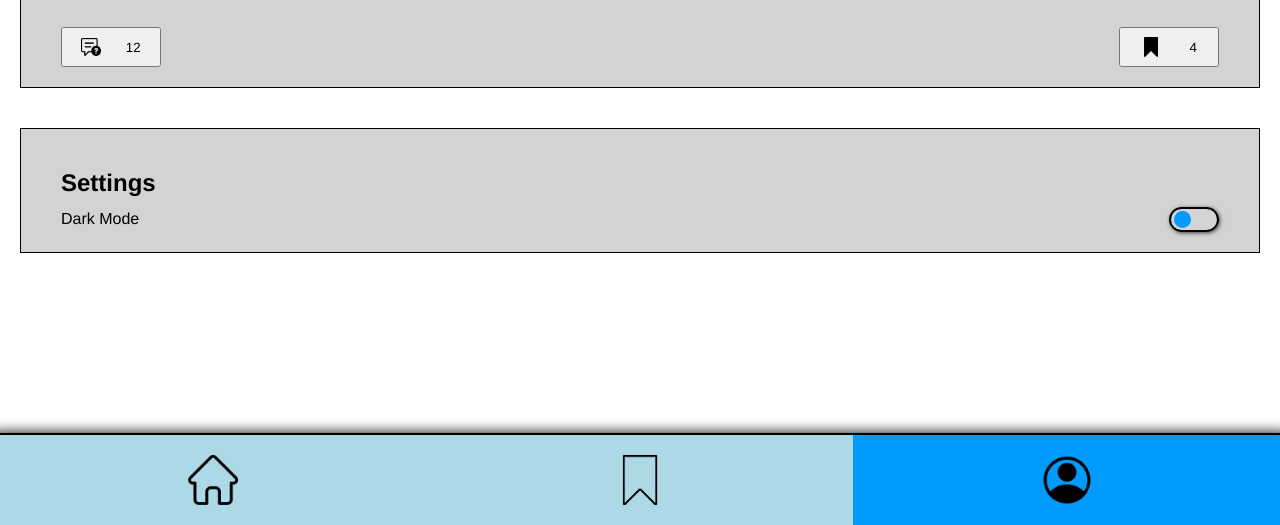
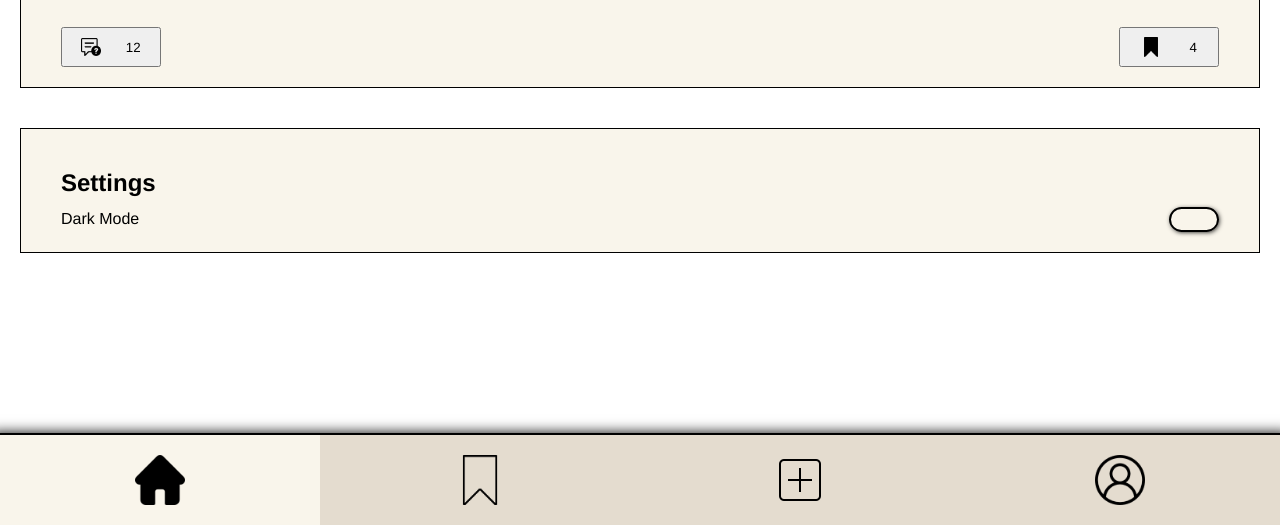
Before and after one commit to denescsaszar/project-1-quiz-app, a plain HTML site: page profile.html in a window 1280 px wide. Shown: the part 275-800 px from the top of the page. Drawn offline with Linux system fonts and the light colour scheme.

Commit message:
css formatting

```diff
--- a/css/global.css
+++ b/css/global.css
@@ -1,6 +1,4 @@
 :root {
-  --accent-color: lightblue;
-  --active-color: rgba(0, 155, 255, 1);
   --fs-500: 1.1rem;
   --fs-600: 1.5rem;
   --fs-900: 1.75rem;
@@ -30,7 +28,7 @@ footer {
 header {
   top: 0;
   padding: 20px;
-  background-color: var(--accent-color);
+  background-color: #e4dccf;
   border-bottom: 2px solid black;
   box-shadow: 0px -10px 13px 10px black;
 }
@@ -41,7 +39,7 @@ main {
 
 section {
   position: relative;
-  background-color: lightgray;
+  background-color: #f9f5eb;
   padding: 10px;
   border: 1px solid black;
   margin-bottom: 40px;
@@ -53,7 +51,7 @@ section {
 .footer {
   bottom: 0;
   display: flex;
-  background-color: var(--accent-color);
+  background-color: #e4dccf;
   justify-content: space-between;
   border-top: 2px solid black;
   box-shadow: 0px 10px 13px 10px black;
@@ -73,7 +71,7 @@ section {
 }
 
 .footer__link.footer__link--active {
-  background-color: var(--active-color);
+  background-color: #f9f5eb;
 }
 
 .hidden {
--- a/css/index.css
+++ b/css/index.css
@@ -10,6 +10,8 @@
 }
 
 .question-card__button {
+  background-color: #ea5455;
+  color: #f9f5eb;
   border-radius: 20px;
   padding: 5px 20px;
   border: 1px solid black;
@@ -23,7 +25,7 @@
 }
 
 .question-card__tag {
-  background-color: var(--accent-color);
+  background-color: #e4dccf;
   padding: 5px 10px;
   border-radius: 20px;
   border: 1px solid black;
--- a/profile.html
+++ b/profile.html
@@ -55,8 +55,12 @@
     </main>
 
     <footer class="footer">
-      <a href="index.html" class="footer__link">
-        <img class="footer__icon" src="./assets/home.png" alt="home" />
+      <a href="index.html" class="footer__link footer__link--active">
+        <img
+          class="footer__icon footer__icon--filled"
+          src="./assets/home_filled.png"
+          alt="home filled"
+        />
       </a>
       <a href="bookmark.html" class="footer__link">
         <img
@@ -65,12 +69,12 @@
           alt="bookmark"
         />
       </a>
-      <a href="profile.html" class="footer__link footer__link--active">
-        <img
-          class="footer__icon"
-          src="./assets/profile_filled.png"
-          alt="profile"
-        />
+      <a href="form.html" class="footer__link">
+        <img class="footer__icon" src="./assets/add.png" alt="form" />
+      </a>
+
+      <a href="profile.html" class="footer__link">
+        <img class="footer__icon" src="./assets/profile.png" alt="profile" />
       </a>
     </footer>
   </body>
```
Also changed, not shown: bookmark.html (+13 -5 lines), index.old.html (deleted, +0 -108 lines).
